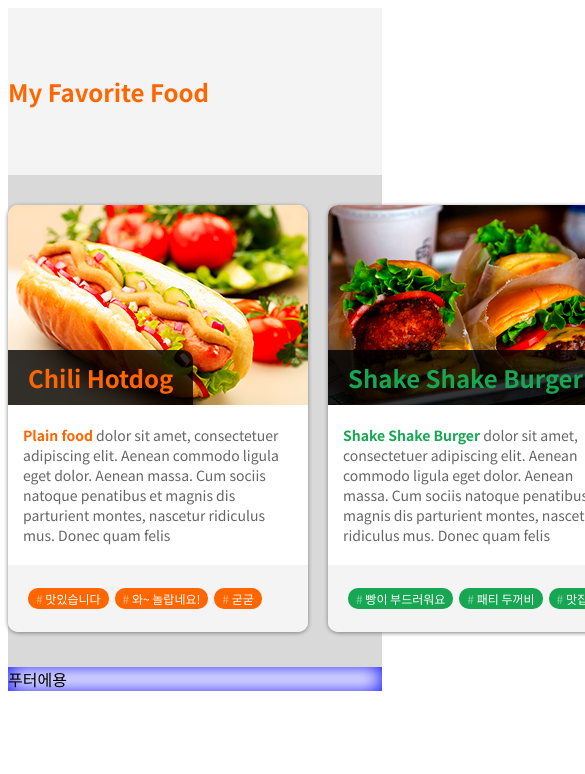
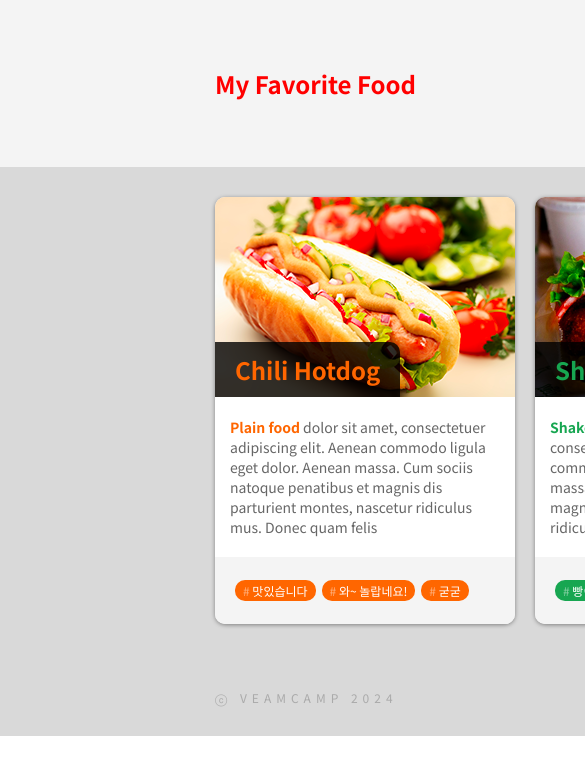
Before and after one commit to guswhdleee/favorite-foods-m, a plain HTML site: page index.html in a window 390 px wide. Shown: the top 774 px of the page, 585 px wide, since content can reach past the window. Drawn offline with Linux system fonts and the light colour scheme.

Commit message:
푸터 완성, 반응형 이전까지 오나성

```diff
--- a/index.html
+++ b/index.html
@@ -90,7 +90,9 @@
     </main>
     <footer>
       <section class="l_wrapper">
-       푸터에용
+        <div class="footer-inside">
+          <h1>ⓒ VEAMCAMP 2024</h1>
+        </div>
       </section>
     </footer>
   </body>
--- a/style.css
+++ b/style.css
@@ -23,6 +23,12 @@ p {
 }
 
 /* Layout */
+
+body {
+  width: 1390px;
+  margin: 0 auto;
+}
+
 .l_wrapper {
   width: 960px;
   margin: 0 auto;
@@ -153,7 +159,18 @@ main {
   color: #fff;
  }
 
+footer {
+  padding: 30px 0px;
+  background-color: #d9d9d9;;
+  color: #aaa;
+  font-size: 12px;
+  letter-spacing: 5px;
+}
 
-footer{
-  box-shadow: inset 0 0 20px blue;
+@media (max-width: 600px) {
+  .header-inside .MFF-title {
+    color: red;
+    font-weight: bold;
+    font-size: 24px;
+  }
 }
```
